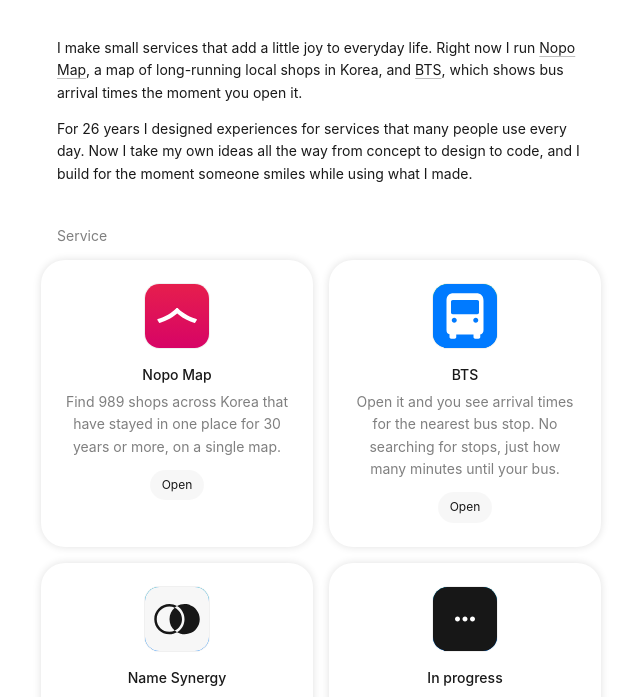
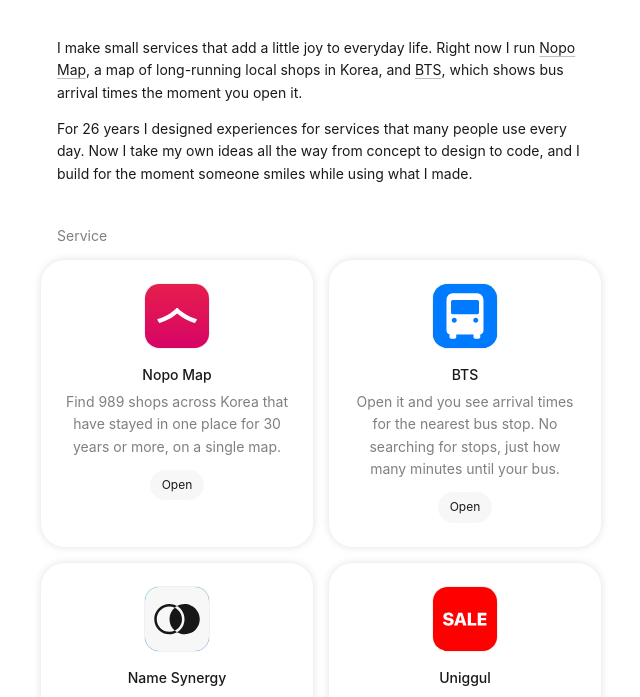
Before and after one commit to daehooooo-boop/rey-farm, a plain HTML site: page index.html in a window 1280 px wide. Shown: the part 96-793 px from the top of the page, without its empty margins (319-959 px from the left). Drawn offline with Linux system fonts and the light colour scheme.

Commit message:
Add Uniggul service card
Co-Authored-By: Claude Opus 5.5 <noreply@anthropic.com>
Claude-Session: https://claude.ai/code/session_01ADYxL5cU9ENQ1gpBewMTj1

```diff
--- a/index.html
+++ b/index.html
@@ -128,6 +128,7 @@ const COMMON = {
     { id: "nopo", url: "https://nopomap-swart.vercel.app", icon: "assets/nopo-icon.svg" },
     { id: "bts",  url: "https://bts-farm.vercel.app",      icon: "assets/bts-icon.svg" },
     { id: "name", url: "https://nss-farm.vercel.app",      icon: "assets/name-icon.svg" },
+    { id: "uniggul", url: "https://uniggul-farm.vercel.app", icon: "assets/uniggul-icon.svg" },
     { id: "ing",  url: "",                                 icon: "assets/ing-icon.svg" }
   ]
 };
@@ -143,6 +144,7 @@ const TEXT = {
       nopo: { name: "노포맵", desc: "30년 넘게 한자리를 지켜 온 전국 노포 989곳을 지도에서 찾아요." },
       bts:  { name: "버스타", desc: "열자마자 가장 가까운 정류장의 버스 도착 시간을 보여 줘요. 정류장을 검색할 필요 없이 '지금 몇 분 남았는지'만 바로 확인할 수 있어요." },
       name: { name: "이름 궁합", desc: "두 사람의 이름을 넣으면 발음과 구조, 의미로 본 이름 조화 지수와 둘의 짧은 이야기를 보여 줘요." },
+      uniggul: { name: "유니꿀로", desc: "갖고 싶은 유니클로 상품을 저장해 두면 할인이 시작될 때 디스코드로 바로 알려 줘요. 매주 금요일에는 그 주 할인 상품을 할인율 순으로 모아 보여 줘요." },
       ing:  { name: "만드는 중", desc: "다음 서비스를 만들고 있어요. 나오면 여기에 가장 먼저 올라와요." }
     },
     open: "보기", soon: "준비 중",
@@ -168,6 +170,7 @@ const TEXT = {
       nopo: { name: "Nopo Map", desc: "Find 989 shops across Korea that have stayed in one place for 30 years or more, on a single map." },
       bts:  { name: "BTS", desc: "Open it and you see arrival times for the nearest bus stop. No searching for stops, just how many minutes until your bus." },
       name: { name: "Name Synergy", desc: "Enter two names and get a name harmony score based on sound, structure and meaning, plus a short story about the pair." },
+      uniggul: { name: "Uniggul", desc: "Save the Uniqlo items you want and get a Discord message the moment they go on sale. Every Friday it lists that week's deals, biggest discount first." },
       ing:  { name: "In progress", desc: "The next service is in the works. It will show up here first." }
     },
     open: "Open", soon: "Coming soon",
```
Also changed, not shown: assets/uniggul-icon.svg (added).
